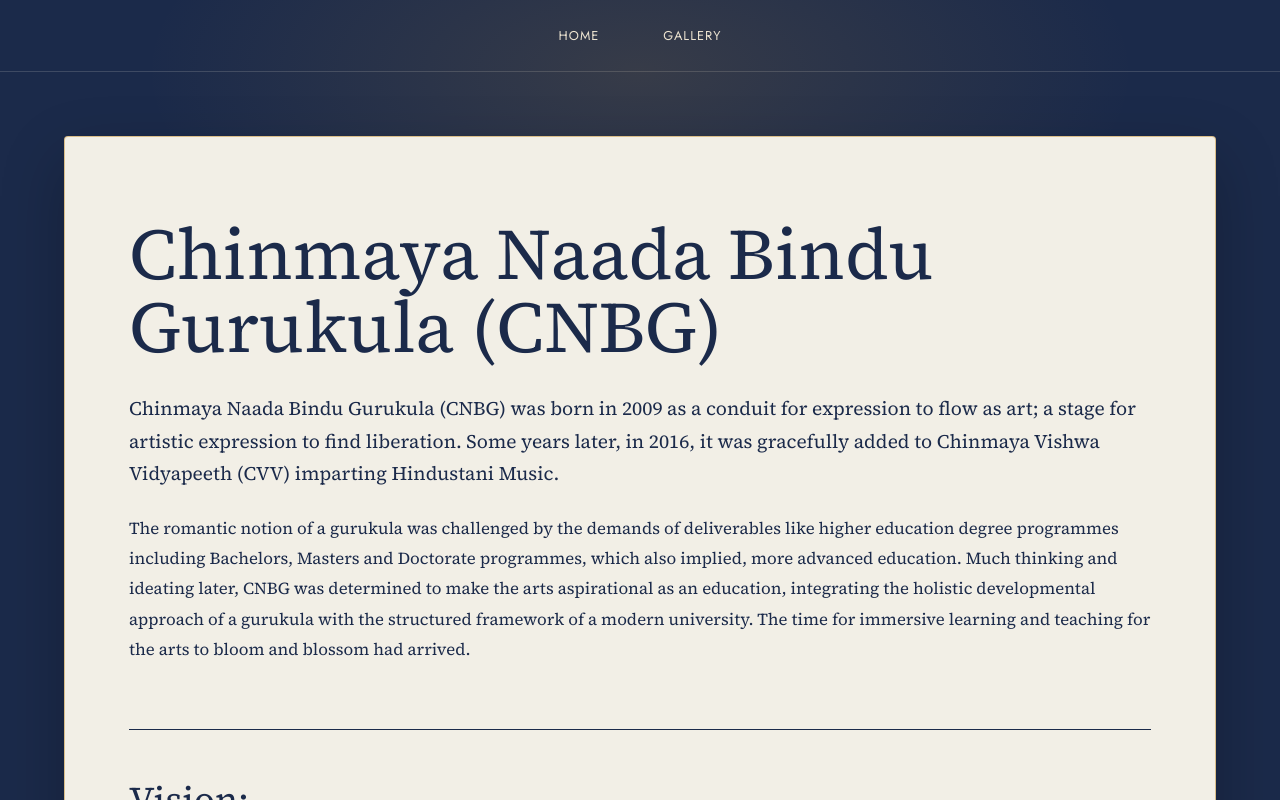
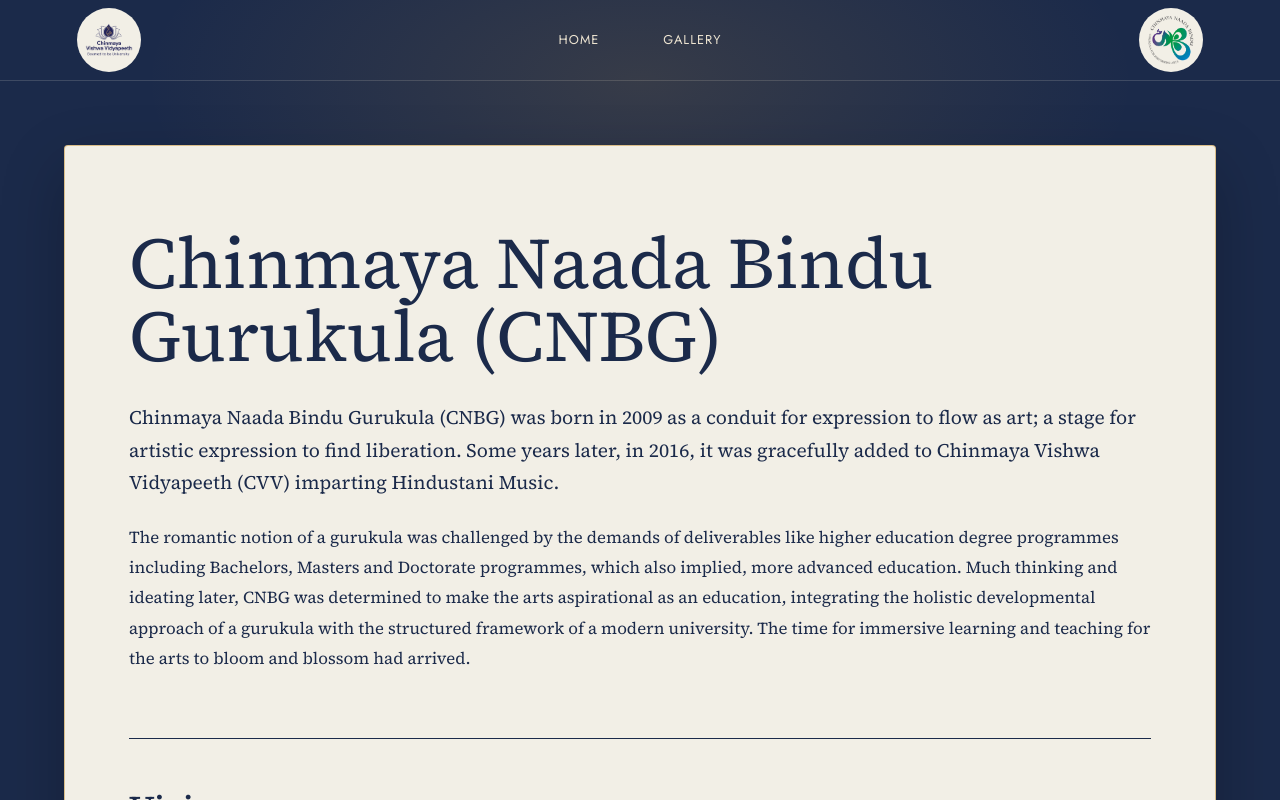
Before and after one commit to archanavenky-star/cnbg-og, a React (Vite) app: page / in a window 1280 px wide. Shown: the top 800 px of the page. Built offline with nearby package versions, Linux system fonts and the light colour scheme.

Commit message:
Add logos and update meta tags

```diff
--- a/index.html
+++ b/index.html
@@ -1,24 +1,54 @@
 <!doctype html>
 <html lang="en">
   <head>
-    <meta charset="utf-8" />
-    <title>CNBG</title>
-    <!-- todo -->
-    <link rel="icon" type="image/png" href="" />
-    <meta name="description" content="" />
-    <meta property="og:title" content="CNBG" />
-    <meta property="og:image" content="" />
-    <meta property="og:image:alt" content="CNBG logo" />
+    <meta charset="UTF-8" />
+    <meta name="viewport" content="width=device-width, initial-scale=1.0" />
 
-    <meta property="og:type" content="profile" />
+    <title>Chinmaya Naada Bindu Gurukula | CNBG</title>
+
+    <meta
+      name="description"
+      content="Chinmaya Naada Bindu Gurukula (CNBG) is a conduit for expression to flow as art; a stage for artistic expression to find liberation."
+    />
+
+    <meta name="robots" content="index, follow" />
+    <meta name="theme-color" content="#1b2a4a" />
+
+    <link rel="canonical" href="https://cnbg.in/" />
+    <link rel="icon" type="image/png" href="https://cnbg.in/CNBG_Logo.png" />
+
+    <!-- Open Graph: Facebook, WhatsApp, LinkedIn -->
+    <meta property="og:site_name" content="Chinmaya Naada Bindu Gurukula" />
+    <meta property="og:title" content="Chinmaya Naada Bindu Gurukula (CNBG)" />
+    <meta
+      property="og:description"
+      content="Chinmaya Naada Bindu Gurukula (CNBG) is a conduit for expression to flow as art; a stage for artistic expression to find liberation."
+    />
+    <meta property="og:url" content="https://cnbg.in/" />
+    <meta property="og:type" content="website" />
+    <meta property="og:image" content="https://cnbg.in/CNBG_Logo.png" />
+    <meta
+      property="og:image:alt"
+      content="Chinmaya Naada Bindu Gurukula logo"
+    />
+    <meta property="og:image:type" content="image/png" />
     <meta property="og:image:width" content="1000" />
+    <meta property="og:image:height" content="1000" />
+    <meta property="og:locale" content="en_IN" />
 
-    <meta property="og:image:height" content="475" />
-    <meta property="og:description" content="" />
-    <meta property="og:type" content="profile" />
-    <!-- todo -->
-    <meta name="viewport" content="width=device-width, initial-scale=1.0" />
+    <!-- Twitter / X -->
+    <meta name="twitter:card" content="summary" />
+    <meta name="twitter:title" content="Chinmaya Naada Bindu Gurukula (CNBG)" />
+    <meta
+      name="twitter:description"
+      content="A stage for artistic expression to find liberation."
+    />
+    <meta name="twitter:image" content="https://cnbg.in/CNBG_Logo.png" />
+    <meta name="twitter:image:alt" content="CNBG logo" />
+
+    <!-- Fonts -->
     <link rel="preconnect" href="https://fonts.googleapis.com" />
+    <link rel="preconnect" href="https://fonts.gstatic.com" crossorigin />
     <link
       rel="stylesheet"
       href="https://fonts.googleapis.com/css2?family=Source+Serif+4:wght@400;600&family=Jost:wght@400;500;600&display=swap"
--- a/src/App.tsx
+++ b/src/App.tsx
@@ -1,5 +1,11 @@
 import { AnimatePresence, motion, useReducedMotion } from "motion/react";
-import { BrowserRouter, Link, Route, Routes, useLocation } from "react-router-dom";
+import {
+  BrowserRouter,
+  Link,
+  Route,
+  Routes,
+  useLocation,
+} from "react-router-dom";
 import "./App.css";
 import bansuriListeningPost from "./assets/naada_bansuri_listening_post.html?url";
 import dinacharyaListeningPost from "./assets/naada_dinacharya_listening_post.mp4?url";
@@ -9,11 +15,11 @@
 // import About from "./pages/about";
 import Cards from "./pages/cards";
 import VideoGallery from "./pages/gallery/VideoGallery";
+const chinmayaLogo = "/CHINMAYA_Logo.png";
+const cnbgLogo = "/CNBG_Logo.png";
 
 function ListeningPost({ src, title }: { src: string; title: string }) {
-  return (
-    <iframe className="listening-post-frame" src={src} title={title} />
-  );
+  return <iframe className="listening-post-frame" src={src} title={title} />;
 }
 
 function AnimatedRoutes() {
@@ -88,8 +94,16 @@
 
   return (
     <nav>
-      <Link to="/">Home</Link>
-      <Link to="/gallery">Gallery</Link>
+      <div className="nav-logo">
+        <img src={chinmayaLogo} alt="Chinmaya Logo" />
+      </div>
+      <div className="navigation">
+        <Link to="/">Home</Link>
+        <Link to="/gallery">Gallery</Link>
+      </div>
+      <div className="nav-logo">
+        <img src={cnbgLogo} alt="Chinmaya Logo" />
+      </div>
     </nav>
   );
 }
--- a/src/index.css
+++ b/src/index.css
@@ -59,15 +59,41 @@
 nav {
   display: flex;
   align-items: center;
+  justify-content: space-between;
+  min-height: 4.5rem;
+  padding: 0 clamp(2rem, 6vw, 5rem);
+  border-bottom: 1px solid rgb(242 239 230 / 16%);
+}
+
+.navigation {
+  display: flex;
+  align-items: center;
   justify-content: center;
   gap: clamp(1.5rem, 5vw, 4rem);
-  min-height: 4.5rem;
   padding: 0.75rem 1.5rem;
-  border-bottom: 1px solid rgb(242 239 230 / 16%);
   font-family: var(--font-ui);
   font-size: 0.8rem;
   letter-spacing: 0.08em;
   text-transform: uppercase;
+}
+
+.nav-logo {
+  display: flex;
+  align-items: center;
+  justify-content: center;
+  height: clamp(4rem, 5vw, 6rem);
+  padding: 0.5rem;
+  margin: 0.5rem 0;
+  background-color: var(--cream);
+  aspect-ratio: 1/1;
+  border-radius: 50%;
+}
+
+.nav-logo img {
+  display: flex;
+  align-items: center;
+  justify-content: center;
+  height: 100%;
 }
 
 nav a {
```
Also changed, not shown: public/CHINMAYA_Logo.png (added), public/CNBG_Logo.png (added).
